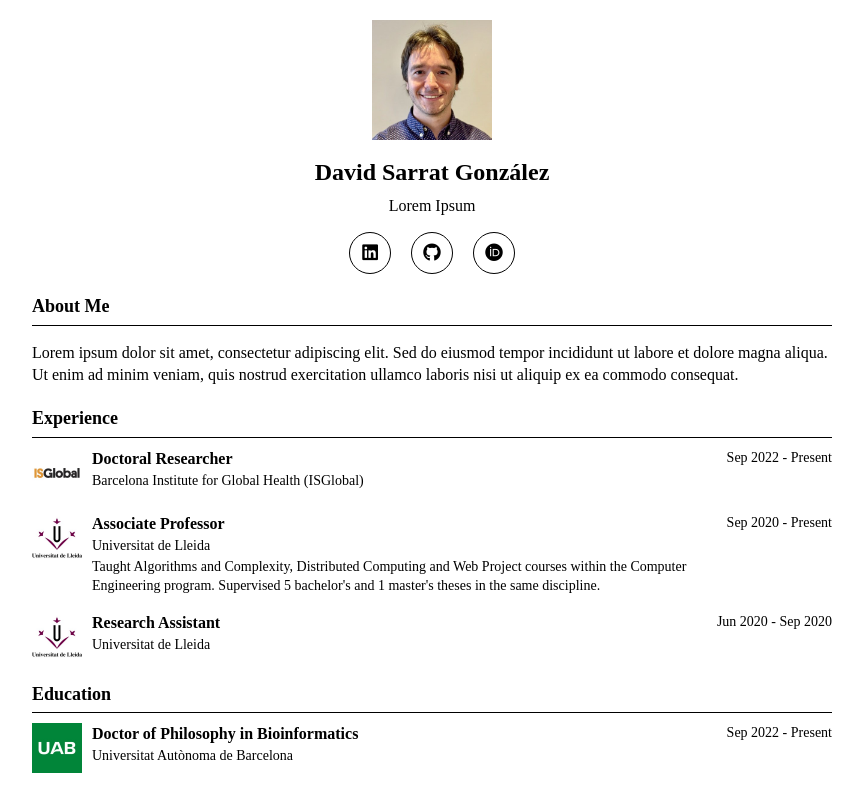
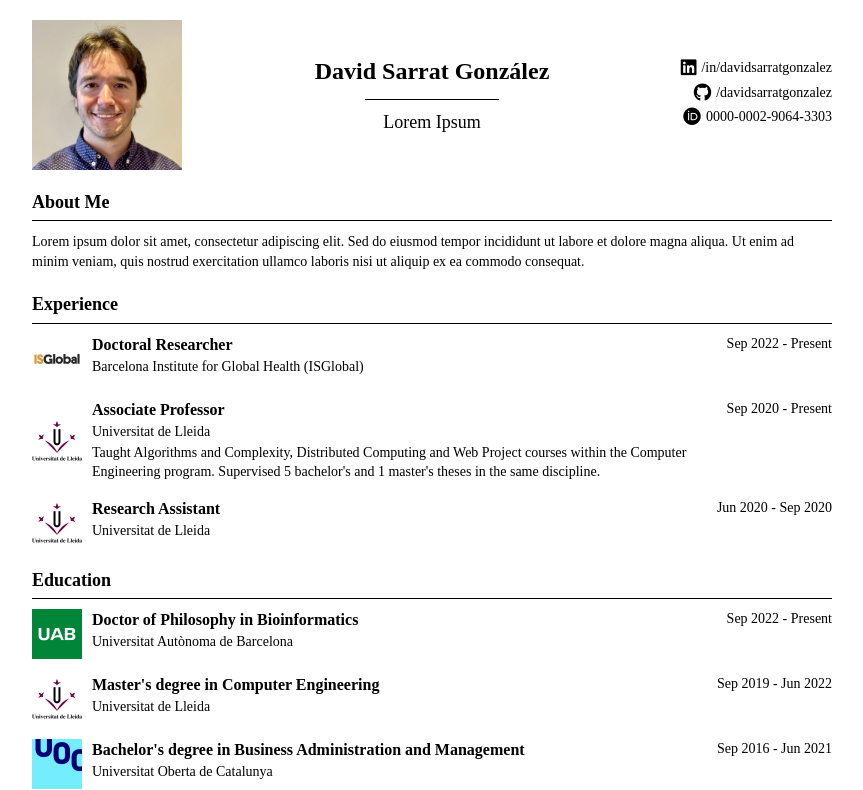
Before and after one commit to davidsarratgonzalez/davidsarratgonzalez.github.io, a React (Create React App) app: page / in a window 1280 px wide. Shown: the top 790 px of the page, without its empty margins (208-1071 px from the left). Built offline with nearby package versions, Linux system fonts and the light colour scheme.

Commit message:
style: header distribution

```diff
--- a/src/App.css
+++ b/src/App.css
@@ -15,28 +15,84 @@ body {
 }
 
 /* Header Styles */
-header {
-  text-align: center;
+.header-container {
+  display: flex;
+  justify-content: space-between;
+  align-items: center;
   margin-bottom: 20px;
 }
 
-.profile-image {
-  width: 120px;
-  height: 120px;
-  margin-bottom: 10px;
+.header-left, .header-center, .header-right {
+  flex: 1;
+  display: flex;
+  flex-direction: column;
+  justify-content: center;
+  height: 150px;
 }
 
-h1 {
-  margin: 0;
+.header-left {
+  align-items: flex-start;
+}
+
+.header-center {
+  text-align: center;
+}
+
+.header-right {
+  align-items: flex-end;
+}
+
+.profile-image {
+  width: 150px;
+  height: 150px;
+  object-fit: cover;
+}
+
+.header-center h1 {
+  margin: 0 0 5px 0;
   font-size: 24px;
   font-weight: bold;
 }
 
-header p {
+.header-divider {
+  width: 50%;
+  margin: 5px auto;
+  border: none;
+  border-top: 1px solid #000;
+}
+
+.header-subtitle {
+  font-size: 18px;
+  margin: 5px 0 0 0;
+}
+
+.social-links {
+  display: flex;
+  flex-direction: column;
+  align-items: flex-end;
+}
+
+.social-links a {
+  display: flex;
+  align-items: center;
+  margin-bottom: 5px;
+  text-decoration: none;
+  color: #000;
+  font-size: 14px;
+}
+
+.social-links i {
+  margin-right: 5px;
+  font-size: 18px;
+}
+
+/* Common Text Styles */
+p {
   margin: 5px 0;
   font-size: 16px;
 }
 
+/* Social Icons */
 .social-icons {
   margin-top: 15px;
 }
@@ -60,11 +116,7 @@ header p {
   background-color: #f0f0f0;
 }
 
-/* Main Content Styles */
-main {
-  padding: 0;
-}
-
+/* Section Styles */
 section {
   margin-bottom: 20px;
 }
@@ -80,12 +132,14 @@ h2 {
 .entry {
   display: flex;
   margin-bottom: 15px;
+  align-items: flex-start;
 }
 
 .entry-logo {
   width: 50px;
   height: 50px;
   margin-right: 10px;
+  align-self: center; /* Esto alineará el logo verticalmente con el contenido */
 }
 
 .entry-content {
@@ -112,51 +166,39 @@ h2 {
   text-align: right;
   font-size: 14px;
   white-space: nowrap;
+  align-self: flex-start; /* Mantiene la fecha en la parte superior */
 }
 
-/* Publications Styles */
-#publications .entry {
-  display: flex;
-  margin-bottom: 15px;
-  position: relative;
-}
-
-#publications .entry-content {
-  flex-grow: 1;
-}
-
-#publications .entry-title {
-  margin: 0;
-  font-size: 16px;
-  font-weight: bold;
-}
-
-#publications .entry-subtitle {
-  margin: 1px 0;
-  font-size: 14px;
-}
-
-#publications .entry-description {
-  margin: 1px 0;
-  font-size: 14px;
-}
-
-#publications .entry-date {
-  text-align: right;
-  font-size: 14px;
-  white-space: nowrap;
-}
-
-#publications .entry-description a {
+/* Link Styles */
+a {
   color: #000;
   text-decoration: none;
 }
 
-#publications .entry-description a:hover {
+a:hover {
   text-decoration: underline;
 }
 
 /* Responsive Design */
+@media (max-width: 768px) {
+  .header-container {
+    flex-direction: column;
+    align-items: center;
+  }
+
+  .header-left, .header-center, .header-right {
+    width: 100%;
+    text-align: center;
+    margin-bottom: 20px;
+    height: auto;
+    align-items: center;
+  }
+
+  .social-links {
+    align-items: center;
+  }
+}
+
 @media (max-width: 600px) {
   .App {
     padding: 10px;
--- a/src/components/About.js
+++ b/src/components/About.js
@@ -5,7 +5,11 @@ function About() {
   return (
     <section id="about">
       <h2>About Me</h2>
-      <p>{aboutData.description}</p>
+      <div className="entry">
+        <div className="entry-content">
+          <p className="entry-description">{aboutData.description}</p>
+        </div>
+      </div>
     </section>
   );
 }
--- a/src/components/Header.js
+++ b/src/components/Header.js
@@ -3,7 +3,8 @@ import aboutData from '../data/about.json';
 
 function Header() {
   return (
-    <header>
+    <header className="header-container">
+      <div className="header-left">
         {aboutData.profileImage && (
           <img
             src={`/images/${aboutData.profileImage}`}
@@ -11,18 +12,24 @@ function Header() {
             className="profile-image"
           />
         )}
+      </div>
+      <div className="header-center">
         <h1>{aboutData.name}</h1>
-      <p>{aboutData.title}</p>
-      <div className="social-icons">
+        <hr className="header-divider" />
+        <p className="header-subtitle">{aboutData.title}</p>
+      </div>
+      <div className="header-right">
+        <div className="social-links">
           <a href="https://www.linkedin.com/in/davidsarratgonzalez" target="_blank" rel="noopener noreferrer">
-          <i className="fab fa-linkedin"></i>
+            <i className="fab fa-linkedin"></i> /in/davidsarratgonzalez
           </a>
           <a href="https://github.com/davidsarratgonzalez" target="_blank" rel="noopener noreferrer">
-          <i className="fab fa-github"></i>
+            <i className="fab fa-github"></i> /davidsarratgonzalez
           </a>
           <a href="https://orcid.org/0000-0002-9064-3303" target="_blank" rel="noopener noreferrer">
-          <i className="fab fa-orcid"></i>
+            <i className="fab fa-orcid"></i> 0000-0002-9064-3303
           </a>
+        </div>
       </div>
     </header>
   );
```
Lines whose indentation alone changed are shown as unchanged.
